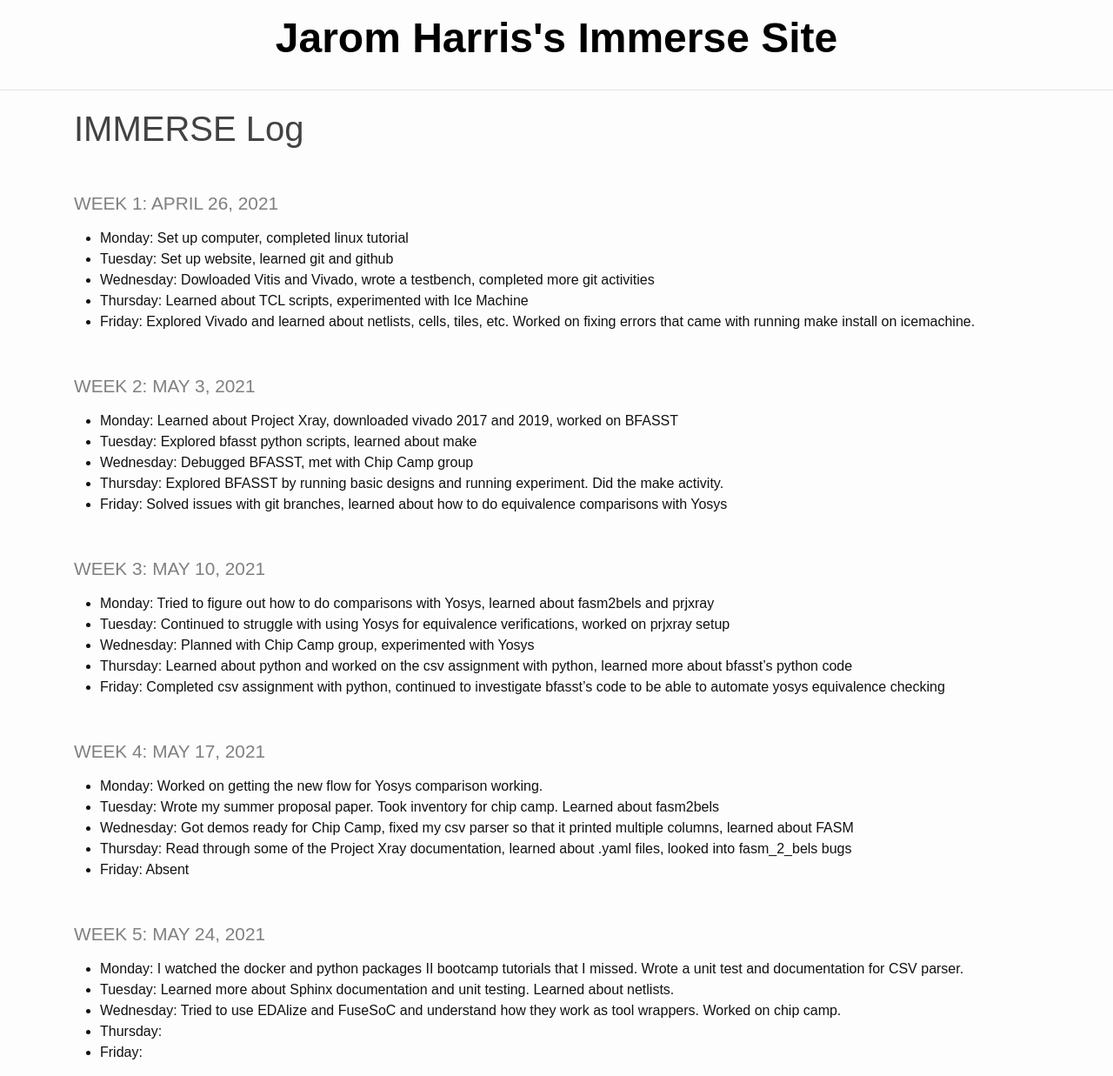
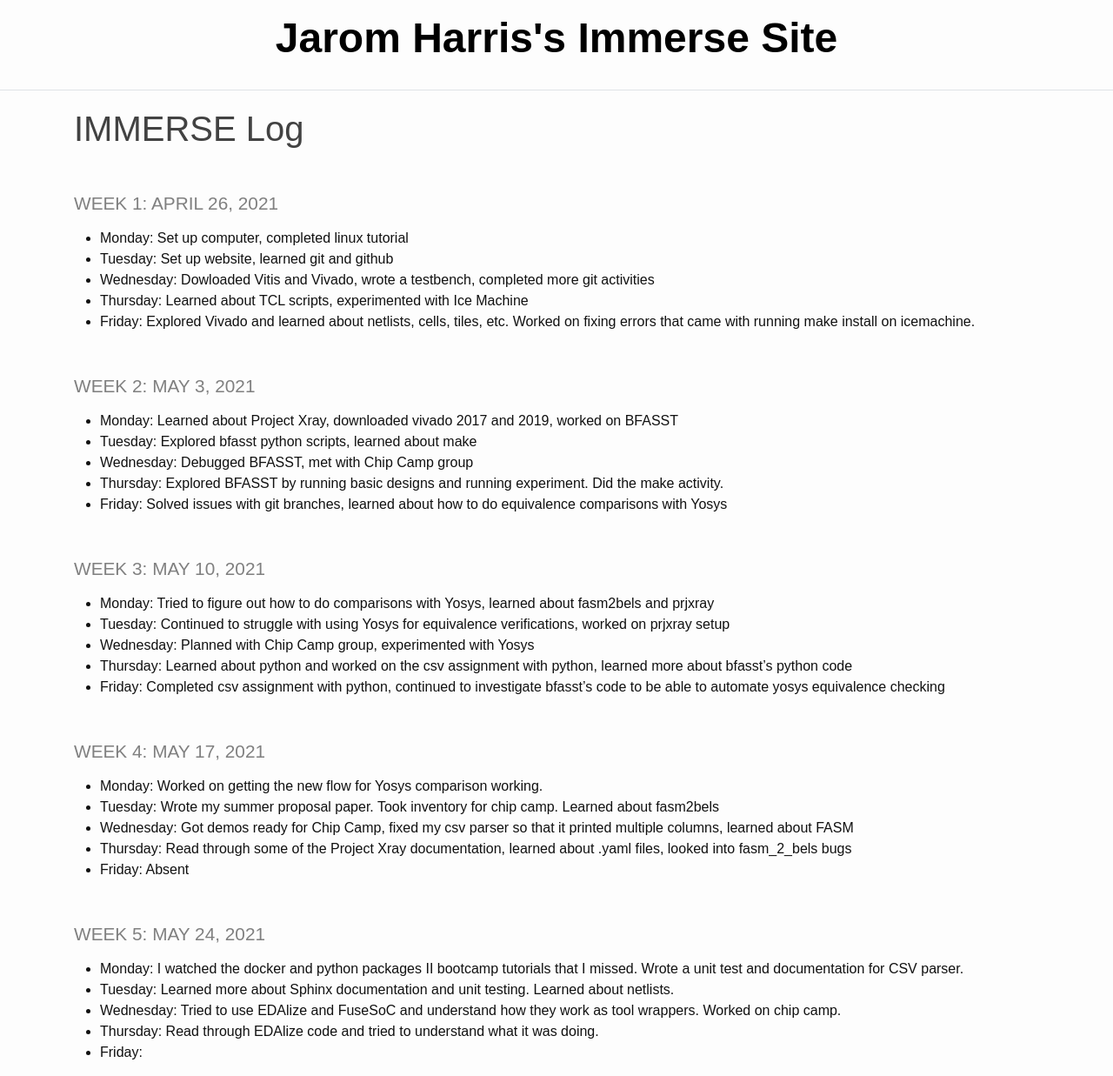
Before and after one commit to jaromharris/immerse, a Jekyll site: the page built from index.md, in a window 1280 px wide and 1237 px high. Shown: the whole window at 87% size. Built offline with Jekyll 4.4.1, drawn with Linux system fonts in a browser that asks for light colours.

Commit message:
Update index.md

```diff
--- a/index.md
+++ b/index.md
@@ -36,5 +36,5 @@ title: IMMERSE Log
 * **Monday**: I watched the docker and python packages II bootcamp tutorials that I missed. Wrote a unit test and documentation for CSV parser.
 * **Tuesday**: Learned more about Sphinx documentation and unit testing. Learned about netlists.
 * **Wednesday**: Tried to use EDAlize and FuseSoC and understand how they work as tool wrappers. Worked on chip camp.
-* **Thursday**:
+* **Thursday**: Read through EDAlize code and tried to understand what it was doing.
 * **Friday**:
```
